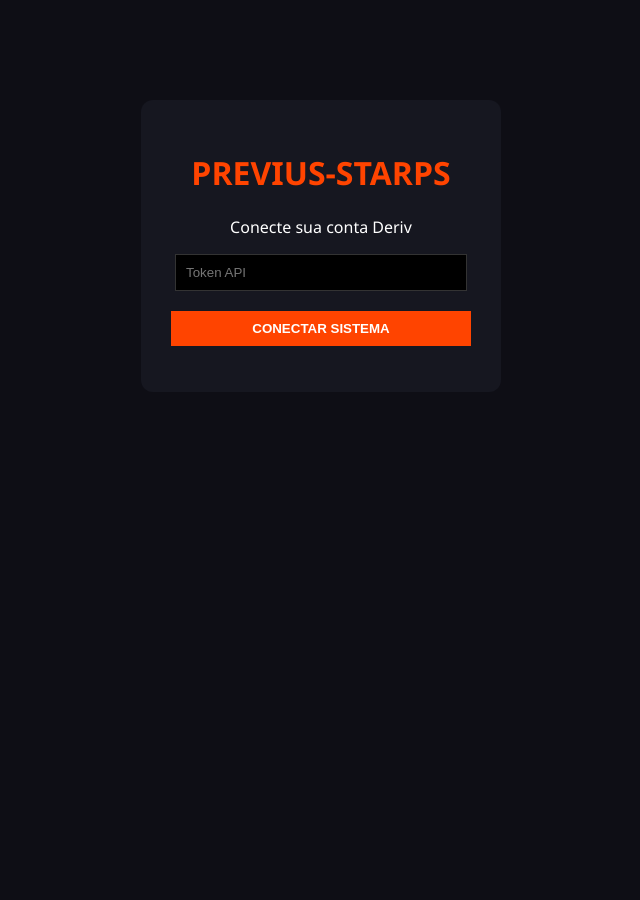
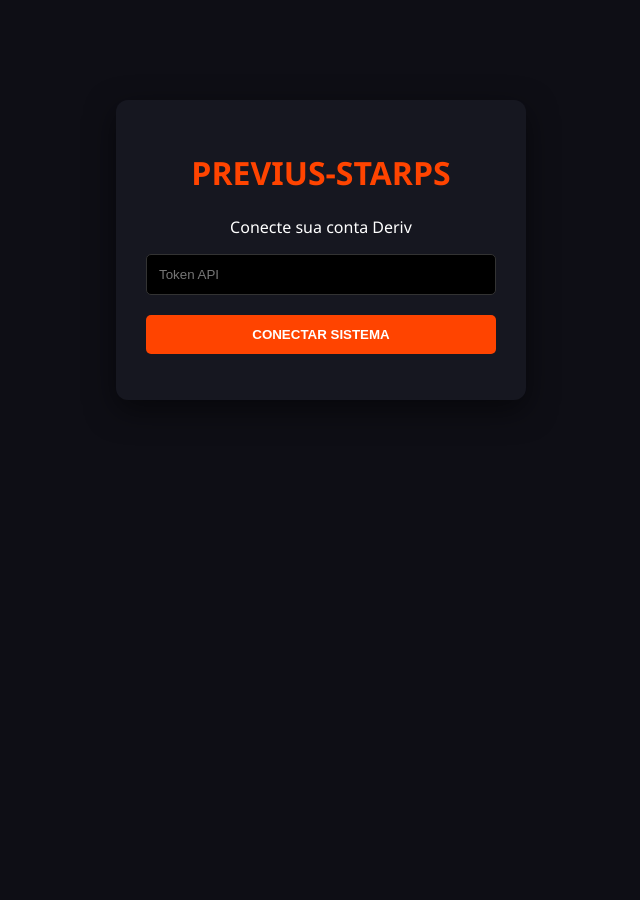
Before and after one commit to mauromanuek/Mauro-Paulo-starps-previus, a FastAPI app: page / in a window 1280 px wide. Shown: the whole page, without its empty margins (319-959 px from the left). Run offline with FastAPI, Linux system fonts and the light colour scheme; some libraries are stand-ins or nearby versions.

Commit message:
Update style.css

```diff
--- a/static/style.css
+++ b/static/style.css
@@ -1,28 +1,143 @@
-:root { --accent: #ff4400; --bg: #0e0e15; --card: #161720; }
-body { margin: 0; background: var(--bg); color: white; font-family: 'Segoe UI', sans-serif; }
-.view { display: none; height: 100vh; }
+:root {
+    --accent: #ff4400;
+    --bg: #0e0e15;
+    --card: #161720;
+    --success: #00ff88;
+    --danger: #ff3344;
+    --text: #ffffff;
+}
+
+body {
+    margin: 0;
+    background: var(--bg);
+    color: var(--text);
+    font-family: 'Segoe UI', Roboto, Helvetica, Arial, sans-serif;
+    overflow: hidden;
+}
+
+/* Estrutura de Telas */
+.view { display: none; height: 100vh; width: 100vw; }
 .view.active { display: block; }
 
-/* Menu Lateral */
+/* Login */
+.login-card {
+    width: 90%;
+    max-width: 350px;
+    margin: 100px auto;
+    background: var(--card);
+    padding: 30px;
+    border-radius: 12px;
+    text-align: center;
+    box-shadow: 0 10px 30px rgba(0,0,0,0.5);
+}
+input {
+    width: 100%;
+    padding: 12px;
+    margin-bottom: 20px;
+    background: #000;
+    border: 1px solid #333;
+    color: white;
+    border-radius: 5px;
+    box-sizing: border-box;
+}
+button {
+    width: 100%;
+    padding: 12px;
+    background: var(--accent);
+    border: none;
+    color: white;
+    cursor: pointer;
+    font-weight: bold;
+    border-radius: 5px;
+    transition: 0.2s;
+}
+button:hover { opacity: 0.9; }
+
+/* Header e Navigation */
+header {
+    height: 60px;
+    background: var(--card);
+    display: flex;
+    align-items: center;
+    padding: 0 20px;
+    justify-content: space-between;
+    border-bottom: 1px solid #333;
+    position: relative;
+    z-index: 100;
+}
+.menu-btn { background: none; border: none; color: white; font-size: 24px; cursor: pointer; }
+.info-bar { display: flex; gap: 15px; align-items: center; }
+.badge { background: #333; padding: 4px 10px; border-radius: 4px; font-size: 12px; font-weight: bold; }
+
 #sidebar {
-    position: fixed; left: -250px; top: 60px; width: 200px; height: 100%;
-    background: var(--card); transition: 0.3s; z-index: 10; border-right: 1px solid #333;
+    position: fixed; left: -260px; top: 0; width: 250px; height: 100%;
+    background: var(--card); transition: 0.3s; z-index: 1000; border-right: 1px solid #333;
+    padding-top: 20px;
 }
 #sidebar.open { left: 0; }
-#sidebar ul { list-style: none; padding: 20px; }
-#sidebar li { padding: 15px; cursor: pointer; border-bottom: 1px solid #222; }
-#sidebar li:hover { color: var(--accent); }
+#sidebar ul { list-style: none; padding: 0; margin-top: 40px; }
+#sidebar li {
+    padding: 15px 25px;
+    cursor: pointer;
+    border-bottom: 1px solid #222;
+    transition: 0.2s;
+}
+#sidebar li:hover { background: #1f202c; color: var(--accent); }
 
-/* Header */
-header { height: 60px; background: var(--card); display: flex; align-items: center; padding: 0 20px; justify-content: space-between; border-bottom: 1px solid #333; }
-.menu-btn { background: none; border: none; color: white; font-size: 24px; cursor: pointer; }
+/* Layout Principal */
+.main-layout { display: flex; flex-direction: column; height: calc(100vh - 60px); }
 
-/* Dashboard */
-.content { padding: 20px; height: calc(100vh - 100px); }
-.analysis-panel { background: var(--card); padding: 15px; border-radius: 8px; display: flex; justify-content: space-between; margin-bottom: 15px; border-left: 5px solid var(--accent); }
-#chart-container { background: #000; border-radius: 8px; min-height: 400px; }
+/* Área do Gráfico - Expandida */
+#chart-container {
+    flex-grow: 1;
+    background: #000;
+    width: 100%;
+    position: relative;
+}
 
-/* Login */
-.login-card { width: 300px; margin: 100px auto; background: var(--card); padding: 30px; border-radius: 12px; text-align: center; }
-input { width: 90%; padding: 10px; margin-bottom: 20px; background: #000; border: 1px solid #333; color: white; }
-button { width: 100%; padding: 10px; background: var(--accent); border: none; color: white; cursor: pointer; font-weight: bold; }
+/* Painéis de Interface (Manual/Auto/Geral) */
+.interface-panel {
+    background: var(--card);
+    padding: 15px;
+    border-top: 1px solid #333;
+    max-height: 40vh;
+    overflow-y: auto;
+    display: none;
+}
+.interface-panel.active { display: block; }
+
+.panel-row { display: flex; gap: 10px; margin-bottom: 10px; }
+.panel-group { flex: 1; }
+.panel-group label { display: block; font-size: 11px; color: #888; margin-bottom: 4px; }
+.panel-group input { margin-bottom: 0; padding: 8px; font-size: 14px; }
+
+/* Botões de Operação */
+.btn-buy { background: var(--success); }
+.btn-sell { background: var(--danger); }
+.btn-auto { background: var(--accent); }
+
+/* Sinal IA */
+.analysis-summary {
+    display: flex;
+    justify-content: space-between;
+    align-items: center;
+    padding: 10px 15px;
+    background: #1f202c;
+    border-radius: 8px;
+    margin-bottom: 10px;
+}
+.signal-text { font-weight: bold; font-size: 14px; }
+.signal-prob { color: var(--accent); font-size: 18px; font-weight: 800; }
+
+/* Status e Resultados */
+.stats-grid { display: grid; grid-template-columns: 1fr 1fr 1fr; gap: 10px; margin-top: 10px; }
+.stat-box { background: #000; padding: 10px; border-radius: 5px; text-align: center; border: 1px solid #222; }
+.stat-box small { display: block; font-size: 10px; color: #666; }
+.stat-box span { font-weight: bold; font-size: 14px; }
+
+/* Desktop Adjustment */
+@media (min-width: 1024px) {
+    .main-layout { flex-direction: row; }
+    .interface-panel { width: 350px; height: 100%; max-height: none; border-top: none; border-left: 1px solid #333; }
+    #chart-container { height: 100%; }
+}
```
